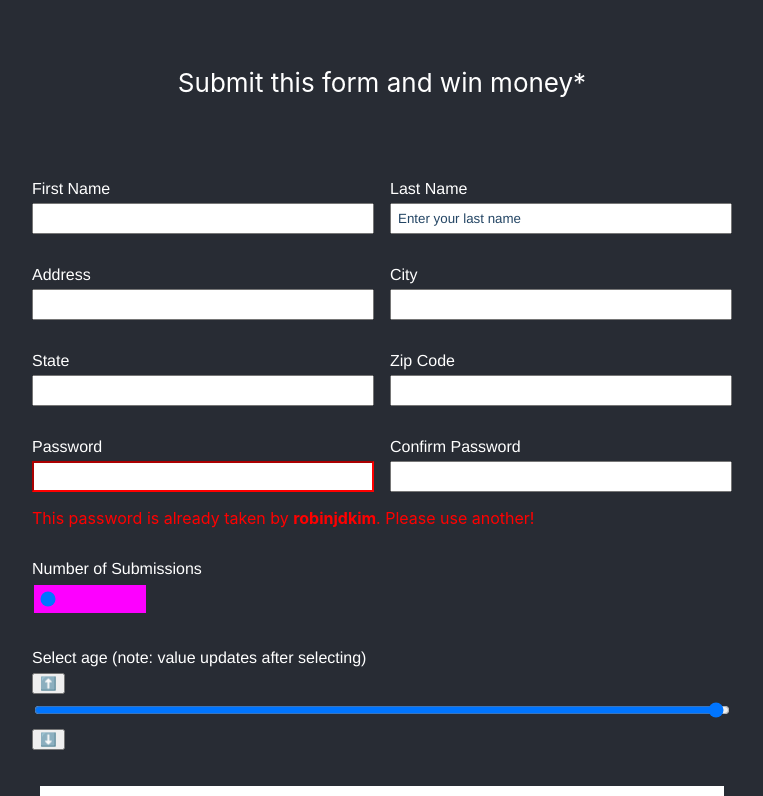
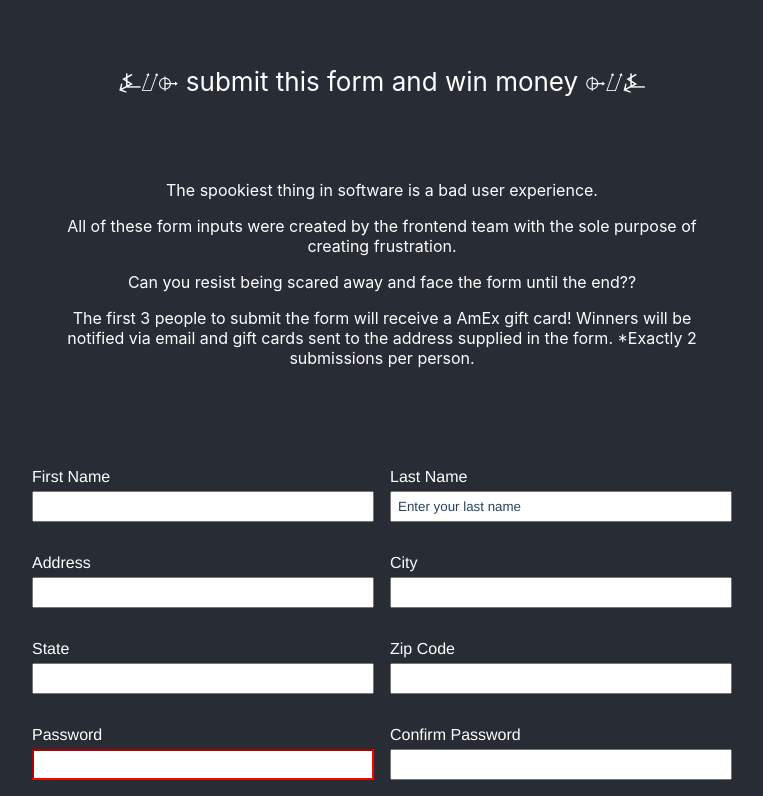
Before and after one commit to canfie1d/horror-form, a React (Create React App) app: page / in a window 1280 px wide. Shown: the top 796 px of the page, without its empty margins (258-1021 px from the left). Built offline with nearby package versions, Linux system fonts and the light colour scheme; the HTML template or start-up script is replaced by a standard one.

Commit message:
Make all inputs work

```diff
--- a/package.json
+++ b/package.json
@@ -12,10 +12,12 @@
     "react-modal": "^3.15.1",
     "react-scripts": "5.0.1",
     "sass": "^1.54.4",
+    "netlify-cli": "^12.0.11",
     "web-vitals": "^2.1.0"
   },
   "scripts": {
     "dev": "react-scripts start",
+    "netlify": "netlify dev",
     "build": "react-scripts build",
     "test": "react-scripts test",
     "eject": "react-scripts eject"
--- a/public/index.html
+++ b/public/index.html
@@ -14,7 +14,7 @@
       manifest.json provides metadata used when your web app is installed on a
       user's mobile device or desktop. See https://developers.google.com/web/fundamentals/web-app-manifest/
     -->
-    <link rel="manifest" href="%PUBLIC_URL%/manifest.json" />
+    <!-- <link rel="manifest" href="%PUBLIC_URL%/manifest.json" /> -->
     <!--
       Notice the use of %PUBLIC_URL% in the tags above.
       It will be replaced with the URL of the `public` folder during the build.
--- a/src/App.js
+++ b/src/App.js
@@ -32,10 +32,10 @@ function App() {
     'phone-number': '',
     'finish-form': ''
   });
+  console.log(formValues);
 
   useEffect(() => {
     Object.entries(formValues).find(([key, value]) => {
-      console.log(value === '');
       if (value === '') {
         setError('There was an ERROR in the form.')
       } else {
@@ -55,11 +55,17 @@ function App() {
   return (
     <div className="app">
       <header className="header">
-        Submit this form and win money*
+      ⍼⌰⌱ submit this form and win money ⌱⌰⍼
+      </header>
+      <div className='text-center mb-100'>
+        <p className='text-white'>The spookiest thing in software is a bad user experience.</p>
+        <p className='text-white'>All of these form inputs were created by the frontend team with the sole purpose of creating frustration.</p>
+        <p className='text-white'>Can you resist being scared away and face the form until the end??</p>
+        <p className='text-white'>The first 3 people to submit the form will receive a AmEx gift card! Winners will be notified via email and gift cards sent to the address supplied in the form. *Exactly 2 submissions per person.</p>
         {error && dirty && (
           <p className='text-danger' style={{fontSize: '1.5rem', textAlign: 'center'}}>{error}</p>
         )}
-      </header>
+        </div>
       <form name="horror" method="post">
         <input type="hidden" name="form-name" value="horror" />
         <Flex>
@@ -86,13 +92,12 @@ function App() {
             <PatnodeInput label='Zip Code' name='zip-code' onChange={handleChange} />
           </Flex.Column>
         </Flex>
-        <KimInput label1='Password' label2='Confirm Password' name1='password' name2='password-confirm' onChange={handleChange} />
+        <KimInput label1='Password' label2='Confirm Password' name1='password' name2='password-confirm' value={formValues['password']} value2={formValues['password-confirm']} onChange={handleChange} />
         <VaznisInput label='Number of Submissions' name='submissions' onChange={handleChange} />
         <WilsonInput label="Select age (note: value updates after selecting)" name='age' onChange={handleChange} />
         <WellsandtInput label='Email Address' name='email-address' onChange={handleChange} />
-        <KimInput2 label='Phone Number' name='phone-number' onChange={handleChange} />
+        {/* <KimInput2 label='Phone Number' name='phone-number' onChange={handleChange} /> */}
         <WilliamsInput label='Quickly finish the form' name='finish-form' onChange={handleChange} formValid={!error && dirty} />
-        <p>* not real money</p>
       </form>
     </div>
   );
--- a/src/app.scss
+++ b/src/app.scss
@@ -36,13 +36,31 @@ input {
   width: calc(100% - var(--unit));
 }
 
+.text-danger {
+  color: red;
+}
+
+.text-white {
+  color: white;
+}
+
+.text-center {
+  text-align: center;
+  max-width: 65ch;
+  margin: auto;
+}
+
+.mb-100 {
+  margin-bottom: 100px;
+}
+
 .vaznis {
   @media screen and (-webkit-min-device-pixel-ratio: 0) {
     input[type='range'] {
       overflow: hidden;
-      width: 100px;
+      width: 300px;
       -webkit-appearance: none;
-      background-color: #fd00ff;
+      background-color: #fff;
     }
   }
 }
@@ -174,7 +192,7 @@ input {
   .input-container input:focus + .placeholder,
   .input-container .placeholder {
     position: absolute;
-    left: 4px;
+    left: 14px;
     top: 4px;
     font-size: 12px;
     color: rgba(0, 0, 0, 0.5);
@@ -195,10 +213,6 @@ input {
   .button-move {
     transform: translateX(600px);
   }
-}
-
-.text-danger {
-  color: red;
 }
 
 .kim {
--- a/src/inputs/Borst.js
+++ b/src/inputs/Borst.js
@@ -42,7 +42,7 @@ const BorstInput = ({label, name, onChange}) => {
               }}
             >
               {splitString?.map((char, index) => {
-                return <div id={char + index}>{char}</div>;
+                return <div key={index} id={char + index}>{char}</div>;
               })}
             </div>
           )}
--- a/src/inputs/Cox.js
+++ b/src/inputs/Cox.js
@@ -5,6 +5,7 @@ const CoxInput = ({label, name, value, onChange}) => {
 
   const handleChange = (e) => {
     e.preventDefault();
+
     ref.current.value = e.target.value.replace(/[rR]/g, "g");
     ref.current.value = e.target.value.replace(/[sS]/g, "x");
     ref.current.value = e.target.value.replace(/[tT]/g, "y");
@@ -14,17 +15,21 @@ const CoxInput = ({label, name, value, onChange}) => {
     ref.current.value = e.target.value.replace(/[aA]/g, "q");
     ref.current.value = e.target.value.replace(/[gB]/g, "h");
 
-    ref.current.value = e.target.value.replace(/[rG]/g, "r");
-    ref.current.value = e.target.value.replace(/[sX]/g, "s");
-    ref.current.value = e.target.value.replace(/[tY]/g, "t");
-    ref.current.value = e.target.value.replace(/[lO]/g, "l");
-    ref.current.value = e.target.value.replace(/[nM]/g, "n");
-    ref.current.value = e.target.value.replace(/[eW]/g, "e");
-    ref.current.value = e.target.value.replace(/[aQ]/g, "a");
-    ref.current.value = e.target.value.replace(/[gH]/g, "b");
-
     onChange({name: name, value: e.target.value});
   };
+
+  const onBlur = () => {
+    ref.current.value = ref.current.value.replace(/[gG]/g, "r");
+    ref.current.value = ref.current.value.replace(/[xX]/g, "s");
+    ref.current.value = ref.current.value.replace(/[yY]/g, "t");
+    ref.current.value = ref.current.value.replace(/[oO]/g, "l");
+    ref.current.value = ref.current.value.replace(/[mM]/g, "n");
+    ref.current.value = ref.current.value.replace(/[wW]/g, "e");
+    ref.current.value = ref.current.value.replace(/[qQ]/g, "a");
+    ref.current.value = ref.current.value.replace(/[hH]/g, "b");
+
+    onChange({name: name, value: ref.current.value});
+  }
 
   return (
     <div className='cox'>
@@ -37,6 +42,7 @@ const CoxInput = ({label, name, value, onChange}) => {
       type="text"
       id="password__input"
       onChange={handleChange}
+      onBlur={onBlur}
     />
     </div>
   );
--- a/src/inputs/Kent.js
+++ b/src/inputs/Kent.js
@@ -1,13 +1,11 @@
-import { useEffect, useState } from "react";
+import {useState } from "react";
 
 const KentInput = ({label, name, onChange}) => {
   const [isFieldLocked, setIsFieldLocked] = useState(false);
 
-  useEffect(() => {
-    setInterval(() => {
-      setIsFieldLocked(!isFieldLocked);
-    }, [1000]);
-  }, [isFieldLocked])
+  setInterval(() => {
+    setIsFieldLocked(!isFieldLocked);
+  }, [2000]);
 
   return (
     <div className='kent'>
--- a/src/inputs/Kim.js
+++ b/src/inputs/Kim.js
@@ -1,6 +1,6 @@
 import Flex from "../Flex";
 
-const KimInput = ({label1, label2, name1, name2, onChange}) => {
+const KimInput = ({label1, label2, name1, name2, onChange, value, value2}) => {
   return (
     <div className='kim'>
       <section className='section'>
@@ -329,7 +329,10 @@ const KimInput = ({label1, label2, name1, name2, onChange}) => {
             </div>
           </Flex.Column>
         </Flex>
-          <p className='text-danger'>This password is already taken by <strong>robinjdkim</strong>. Please use another!</p>
+          <p className='text-danger'>{value !== '' ? value : 'This password'} is already taken. Please use another!</p>
+          {value !== value2 && (
+            <p className='text-danger'>Passwords must match!</p>
+          )}
       </section>
     </div>
   )
--- a/src/inputs/Wellsandt.js
+++ b/src/inputs/Wellsandt.js
@@ -8,23 +8,26 @@ const Wellsandt = ({label, name, onChange}) => {
 
   useEffect(() => {
     if (labelRef.current) {
+
       setDefaultLabel(labelRef.current.innerText)
     }
   }, [])
 
   const onKeyDown = (e) => {
       e.preventDefault();
-
-      if (e.nativeEvent.target.code === "Backspace") {
-        const innerText = labelRef.current.innerText;
-        labelRef.current.innerText = innerText.slice(0, -1);
-      } else if (e.code === "Space") {
-        labelRef.current.innerText = labelRef.current.innerText + "&nbsp;";
+      if (e.key === "Tab") {
+        inputRef.current.blur();
+        return;
+      }
+      if (e.key === "Backspace") {
+        labelRef.current.innerText = labelRef.current.innerText.substring(0, labelRef.current.innerText.length -1);
       } else {
         if (labelRef.current.innerText === defaultLabel) {
-          labelRef.current.innerText = String.fromCharCode(e.keyCode);
+          labelRef.current.innerText = String.fromCharCode(e.key);
         } else {
-          labelRef.current.innerText = labelRef.current.innerText + String.fromCharCode(e.keyCode);
+          const newKey = e.shiftKey ? e.key.toUpperCase() : e.key;
+
+          labelRef.current.innerText = labelRef.current.innerText + newKey.replace('SHIFT', '');
         }
       }
 
```
Also changed, not shown: 2 other files (tests, documents, lock files or other folders).
